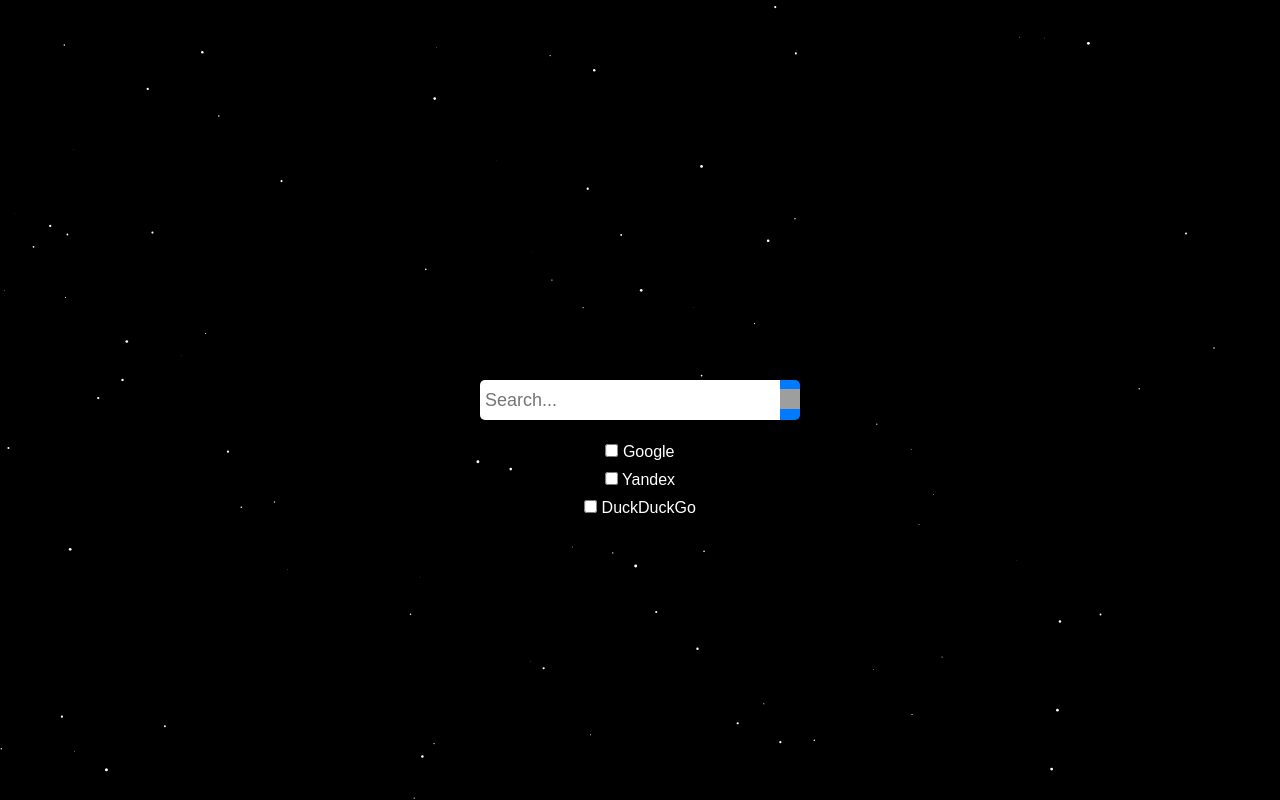
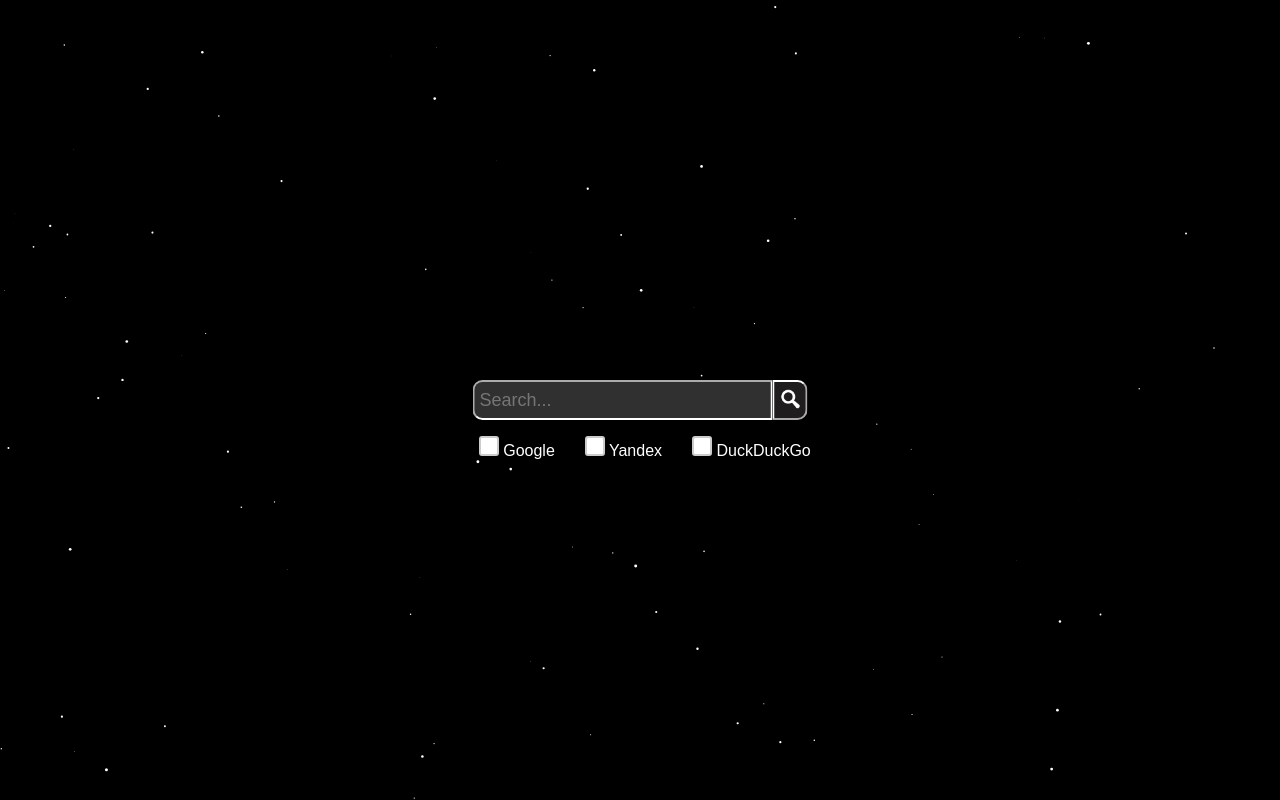
Before and after one commit to ShamHyper/CustomStartTab, a browser extension: page index.html in a window 1280 px wide. Drawn offline with Linux system fonts and the light colour scheme; grey boxes are pictures that could not be loaded.

Commit message:
0.4 | Color update

```diff
--- a/index.html
+++ b/index.html
@@ -10,18 +10,21 @@
 <body>
     <div class="search-container">
         <input type="text" id="search-input" placeholder="Search...">
-        <button id="search-button"><img src="https://img.icons8.com/ios-filled/50/ffffff/search.png" alt="Search"></button>
+        <button id="search-button"><img src="search.png" alt="Search"></button>
     </div>
 
     <div class="search-options">
         <label>
-            <input type="checkbox" id="google-checkbox"> Google
+            <input type="checkbox" id="google-checkbox">
+            <span></span> Google
         </label>
         <label>
-            <input type="checkbox" id="yandex-checkbox"> Yandex
+            <input type="checkbox" id="yandex-checkbox">
+            <span></span> Yandex
         </label>
         <label>
-            <input type="checkbox" id="duckduckgo-checkbox"> DuckDuckGo
+            <input type="checkbox" id="duckduckgo-checkbox">
+            <span></span> DuckDuckGo
         </label>
     </div>
 
--- a/index.js
+++ b/index.js
@@ -96,7 +96,7 @@ function search() {
         } else if (duckduckgoCheckbox.checked) {
             searchUrl = `https://duckduckgo.com/?q=${encodeURIComponent(query)}`;
         } else {
-            alert('Choose search engine!');
+            alert('Choose search eng!');
             return;
         }
         window.open(searchUrl, '_blank');
--- a/styles.css
+++ b/styles.css
@@ -28,17 +28,26 @@ body {
     height: 40px;
     font-size: 18px;
     padding: 5px;
-    border-radius: 5px 0 0 5px;
-    border: none;
+    border-radius: 10px 0 0 10px;
     outline: none;
+    background-color: #303030;
+    color:#ffffff;
+    border-color: #ffffff;
+
 }
 
 .search-container button {
     height: 40px;
-    border: none;
-    background-color: #007bff;
-    border-radius: 0 5px 5px 0;
+    width: 35px;
+    border-color: #ffffff;
+    background-color: #1f1d1d;
+    border-radius: 0 10px 10px 0;
     cursor: pointer;
+}
+
+.search-container button:hover {
+    background-color: #706d6d;
+    transition: background-color 0.2s ease-out;
 }
 
 .search-container button img {
@@ -56,17 +65,53 @@ canvas {
 }
 
 .search-options {
+    display: flex;
+    flex-direction: row;
     position: absolute;
-    top: 60%;
-    left: 50%;
+    top: 56%;
+    left: 49.2%;
     transform: translate(-50%, -50%);
-    display: flex;
-    flex-direction: column;
     align-items: center;
 }
 
 .search-options label {
+    position: relative;
+    padding-left: 30px;
+    cursor: pointer;
+    font-size: 16px;
+    user-select: none;
     color: white;
-    font-size: 16px;
     margin: 5px 0;
 }
+
+.search-options input[type="checkbox"] {
+    position: absolute;
+    opacity: 0;
+}
+
+.search-options input[type="checkbox"] + span {
+    display: inline-block;
+    width: 20px;
+    height: 20px;
+    border: 2px solid #ccc;
+    border-radius: 3px;
+    background: white;
+    transition: background-color 0.3s, border-color 0.3s;
+}
+
+.search-options input[type="checkbox"] + span:hover{
+    background: rgb(65, 58, 58);
+}
+
+.search-options input[type="checkbox"]:checked + span {
+    background-color: gray;
+    border-color: gray;
+}
+
+.search-options input[type="checkbox"]:checked + span::after {
+    content: '';
+    display: block;
+    width: 10px;
+    height: 10px;
+    border: solid white;
+}
```
Also changed, not shown: manifest.json, search.png (added), 1 other file.
